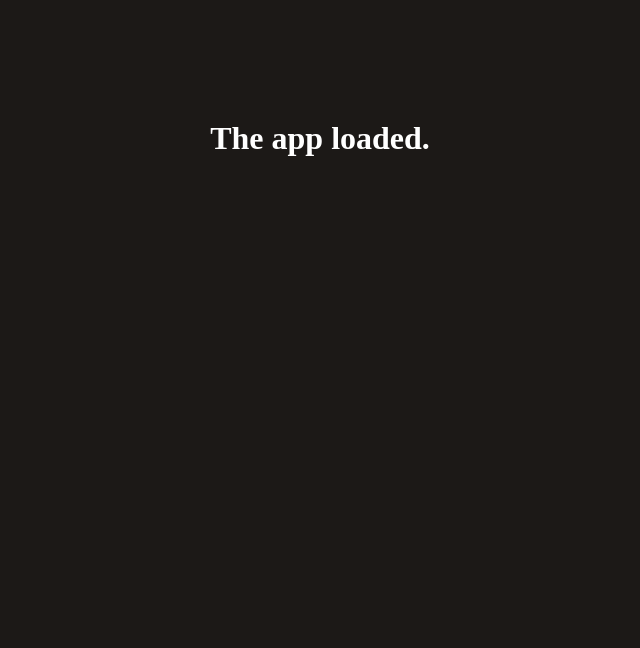
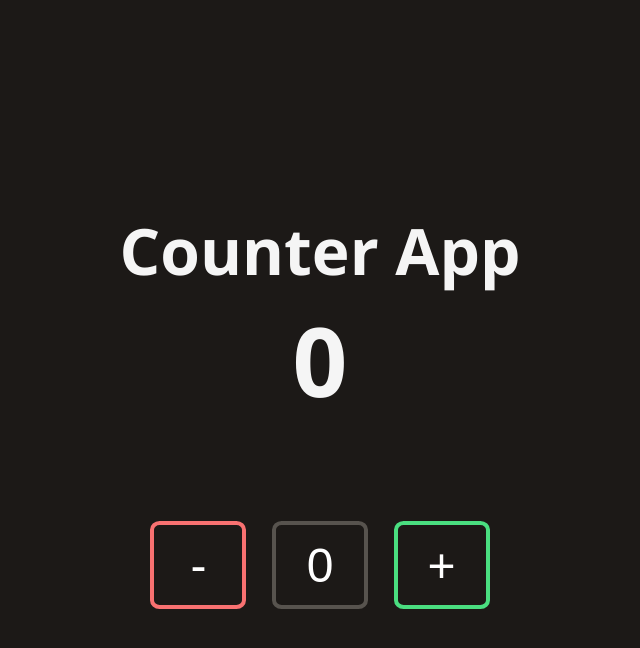
Before and after one commit to Snicon/JavaScript-Counter, a plain HTML site: page index.html in a window 1280 px wide. Shown: the whole page, without its empty margins (320-960 px from the left). Drawn offline with nearby package versions, Linux system fonts and the light colour scheme.

Commit message:
All the html elements have been added to the DOM

```diff
--- a/assets/javascript/app.js
+++ b/assets/javascript/app.js
@@ -1,3 +1,38 @@
+let count = 0;
 const app = document.querySelector('div#app');
 
-app.innerHTML = '<h1 style="color: white; text-align: center; margin-top: 15vh;">The app loaded.</h1>'
+const main = document.createElement('main');
+app.appendChild(main);
+
+const titleH1 = document.createElement('h1');
+titleH1.innerHTML = 'Counter App';
+titleH1.id = 'title';
+main.appendChild(titleH1);
+
+const numberSpan = document.createElement('span');
+numberSpan.innerHTML = count;
+numberSpan.id = 'number';
+main.appendChild(numberSpan);
+
+const createButtons = () => {
+    const buttonContainerDiv = document.createElement('div');
+    buttonContainerDiv.className = 'container';
+    main.appendChild(buttonContainerDiv);
+
+    const increaseButton = document.createElement('button');
+    increaseButton.innerHTML = '+';
+    increaseButton.classList.add('button', 'button-increase');
+    buttonContainerDiv.appendChild(increaseButton);
+
+    const resetButton = document.createElement('button');
+    resetButton.innerHTML = '0';
+    resetButton.classList.add('button', 'button-reset');
+    buttonContainerDiv.appendChild(resetButton);
+
+    const decreaseButton = document.createElement('button');
+    decreaseButton.innerHTML = '-';
+    decreaseButton.classList.add('button', 'button-decrease');
+    buttonContainerDiv.appendChild(decreaseButton);
+}
+
+createButtons();
--- a/assets/styles/app.scss
+++ b/assets/styles/app.scss
@@ -1,3 +1,65 @@
+html {
+    font-size: 16px;
+}
+
 body {
     background-color: #1c1917;
 }
+
+main {
+    display: flex;
+    flex-direction: column;
+    justify-content: center;
+    align-items: center;
+    height: 100vh;
+    color: #f5f5f5;
+    font-family: 'Open Sans', sans-serif;
+    #title {
+        margin: 0;
+        font-size: 4rem;
+    }
+    #number {
+        margin: 0;
+        font-size: 6rem;
+        font-weight: bold;
+    }
+    .container {
+        display: flex;
+        flex-direction: row-reverse;
+        margin-top: 6rem;
+        .button {
+            width: 6rem;
+            height: 5.5rem;
+            font-size: 3rem;
+            border-radius: 10%;
+            background-color: #1c1917;
+            color: white;
+            transition: all .16s ease-in-out;
+            margin: 0 .8rem;
+        }
+        .button-increase {
+            border: 4px solid #4ade80;
+        }
+        .button-increase:hover,
+        .button-increase:focus {
+            background-color: #4ade80;
+            cursor: pointer;
+        }
+        .button-reset {
+            border: 4px solid #57534e;
+        }
+        .button-reset:hover,
+        .button-reset:focus {
+            background-color: #57534e;
+            cursor: pointer;
+        }
+        .button-decrease {
+            border: 4px solid #f87171;
+        }
+        .button-decrease:hover,
+        .button-decrease:focus {
+            background-color: #f87171;
+            cursor: pointer;
+        }
+    }
+}
--- a/index.html
+++ b/index.html
@@ -5,6 +5,7 @@
     <meta http-equiv="X-UA-Compatible" content="IE=edge">
     <meta name="viewport" content="width=device-width, initial-scale=1.0">
     <link rel="stylesheet" href="./assets/styles/app.css">
+    <link href="https://fonts.googleapis.com/css2?family=Open+Sans:wght@400;700&display=swap" rel="stylesheet">
     <title>Counter</title>
 </head>
 <body>
```
Also changed, not shown: assets/styles/app.css, 2 other files.
